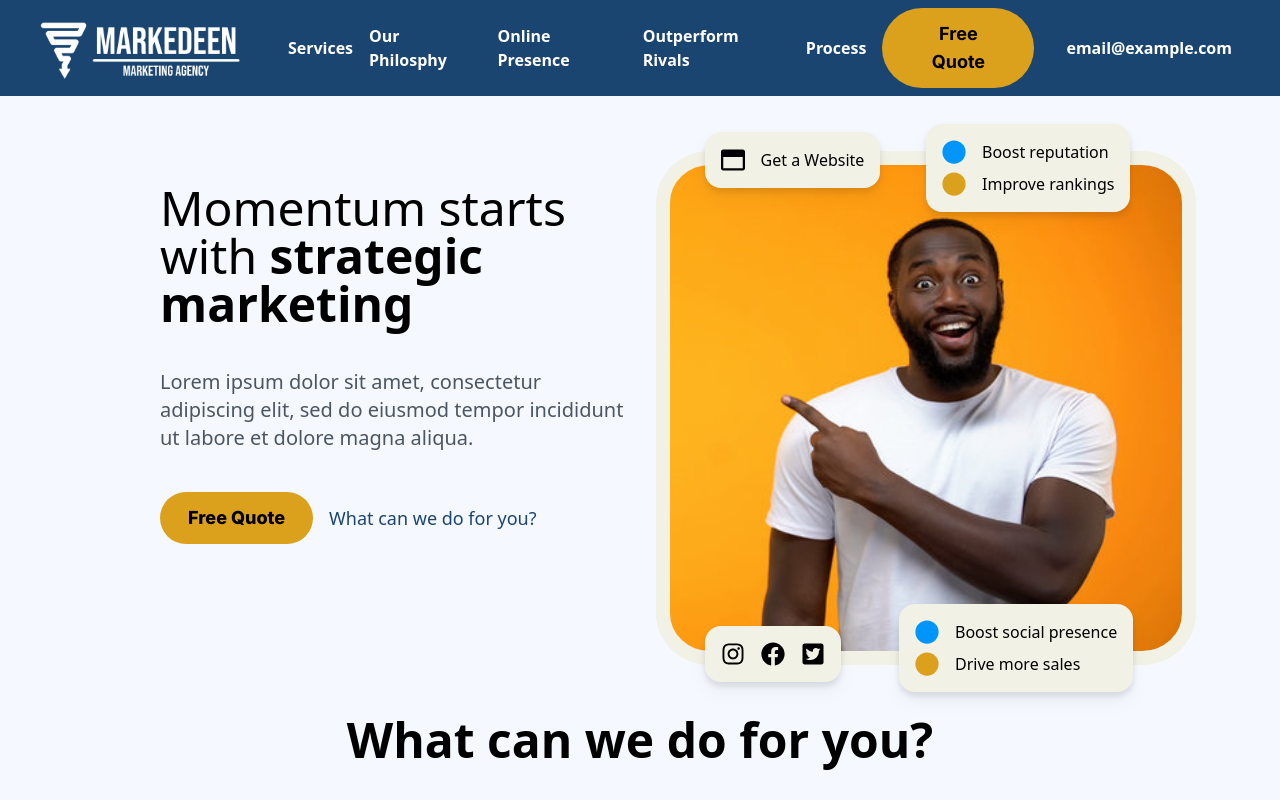
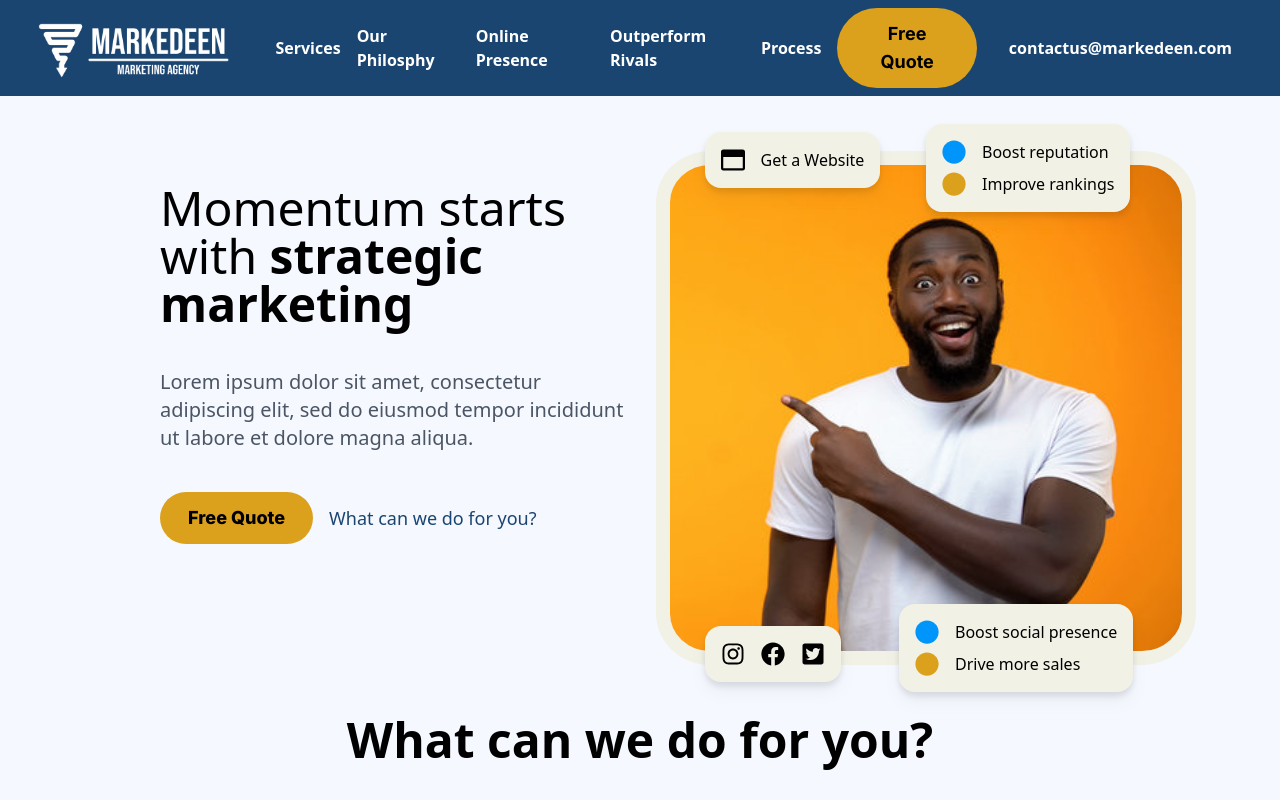
Before and after one commit to olubifaleye/markedeen, a Next.js app: page / in a window 1280 px wide. Shown: the top 800 px of the page. Built offline with nearby package versions, Linux system fonts and the light colour scheme; no server answers.

Commit message:
Update Nav.jsx

```diff
--- a/components/Nav.jsx
+++ b/components/Nav.jsx
@@ -126,8 +126,8 @@ const Nav = () => {
                 </li>
 
                 <li className="nav_item">
-                    <a href="mailto:email@example.com" onClick={handleClick} className="link_item lg:pl-4 max-md:pt-28">
-                            email@example.com
+                    <a href="mailto:contactus@markedeen.com" onClick={handleClick} className="link_item lg:pl-4 max-md:pt-28">
+                            contactus@markedeen.com
                     </a>
                 </li>
             </ul>
```
